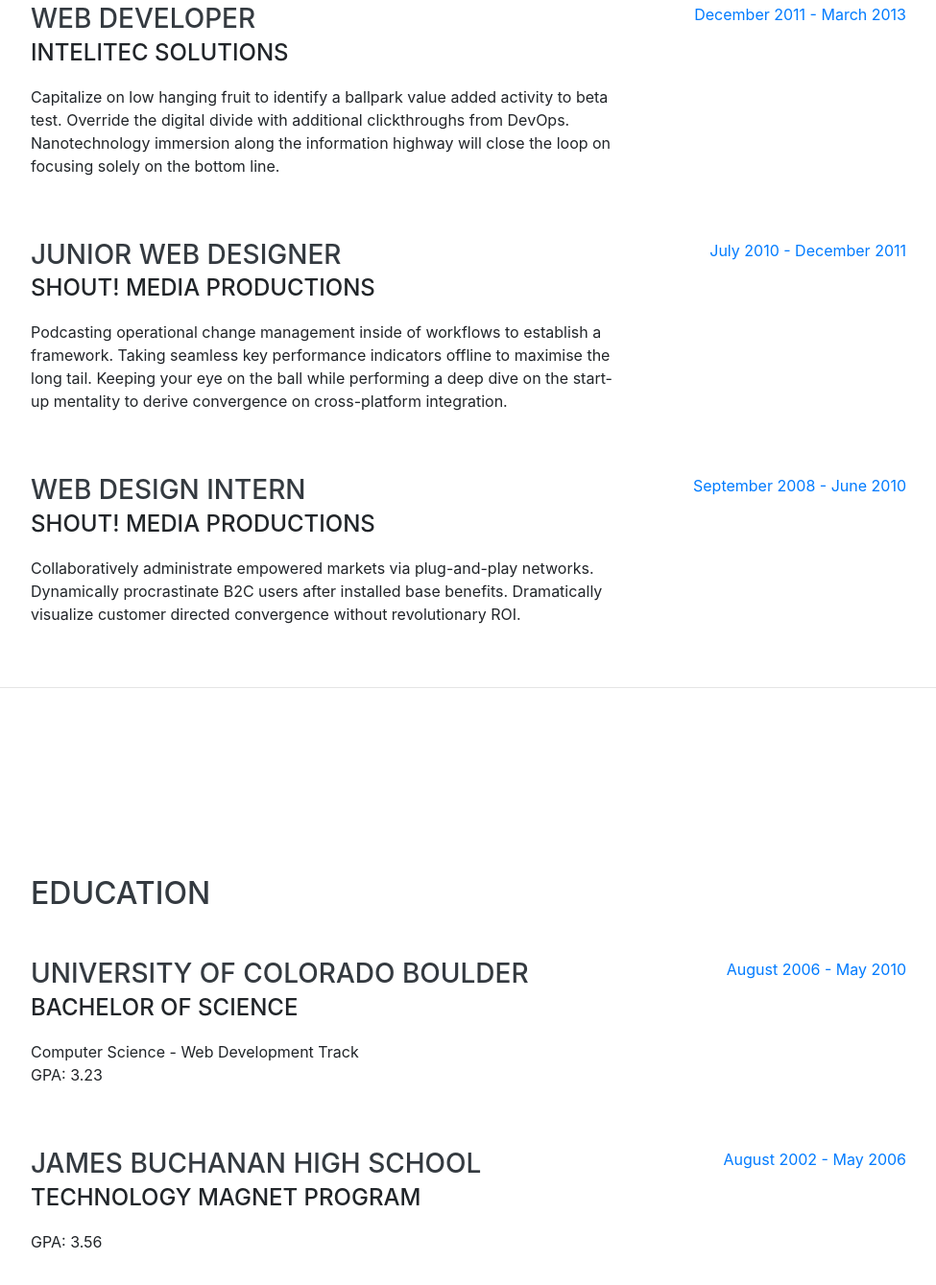
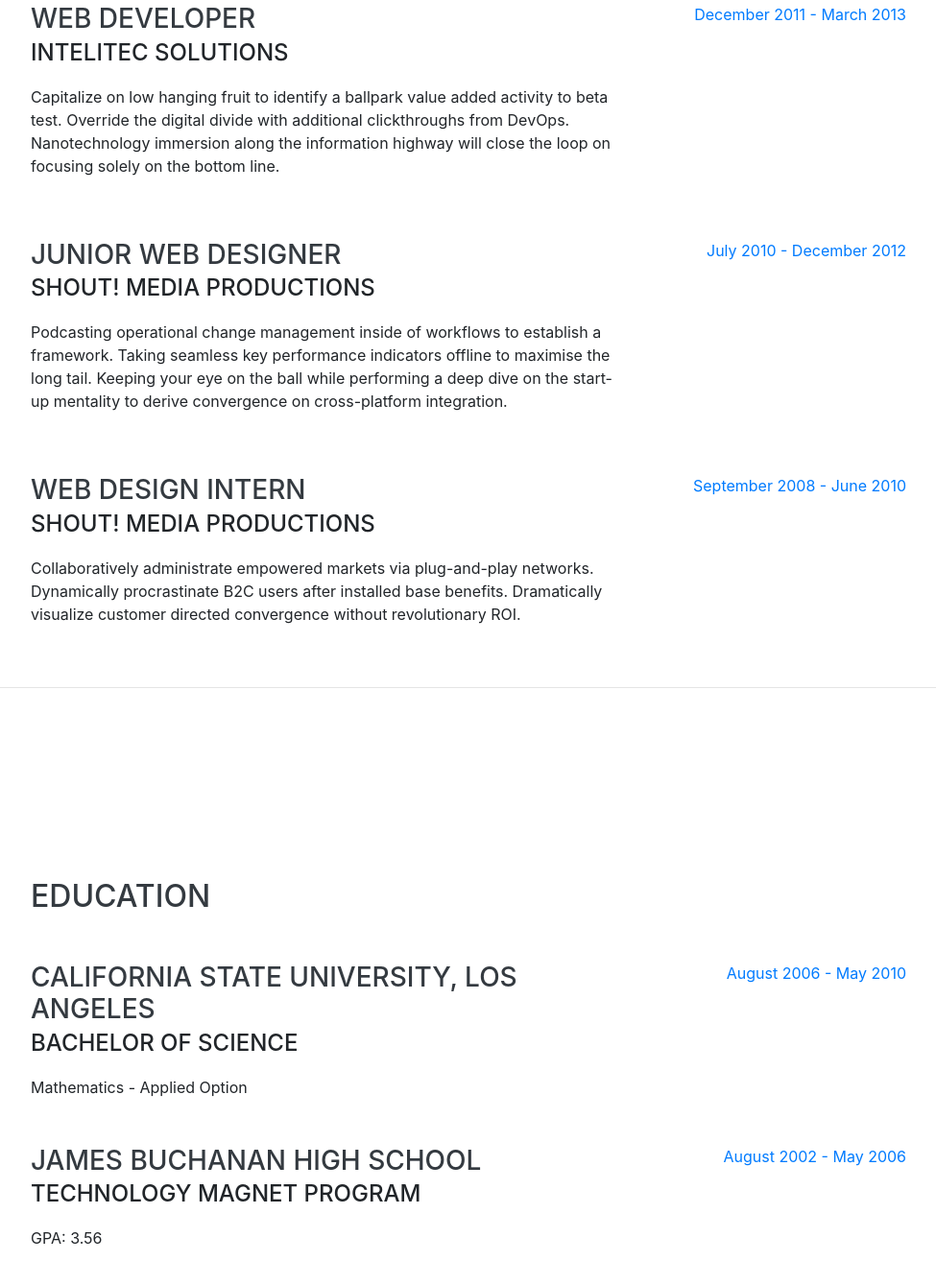
Before and after one commit to jli149/jli149, a website with bundled scripts: page index.html in a window 1280 px wide. Shown: the part 1178-2517 px from the top of the page at 96% size, without its empty margins (288-1263 px from the left). Built offline with nearby package versions, Linux system fonts and the light colour scheme; a web font is replaced by a local one.

Commit message:
Update index.html

```diff
--- a/index.html
+++ b/index.html
@@ -8,7 +8,7 @@
   <meta name="description" content="">
   <meta name="author" content="">
 
-  <title>Website - Build Website Using Bootstrap Theme</title>
+  <title>Website - Build A Website Using Bootstrap Theme</title>
 
   <!-- Bootstrap core CSS -->
   <link href="vendor/bootstrap/css/bootstrap.min.css" rel="stylesheet">
@@ -132,7 +132,7 @@
               performing a deep dive on the start-up mentality to derive convergence on cross-platform integration.</p>
           </div>
           <div class="resume-date text-md-right">
-            <span class="text-primary">July 2010 - December 2011</span>
+            <span class="text-primary">July 2010 - December 2012</span>
           </div>
         </div>
 
@@ -161,10 +161,10 @@
 
         <div class="resume-item d-flex flex-column flex-md-row justify-content-between mb-5">
           <div class="resume-content">
-            <h3 class="mb-0">University of Colorado Boulder</h3>
+            <h3 class="mb-0">California State University, Los Angeles</h3>
             <div class="subheading mb-3">Bachelor of Science</div>
-            <div>Computer Science - Web Development Track</div>
-            <p>GPA: 3.23</p>
+            <div>Mathematics - Applied Option</div>
+
           </div>
           <div class="resume-date text-md-right">
             <span class="text-primary">August 2006 - May 2010</span>
```
